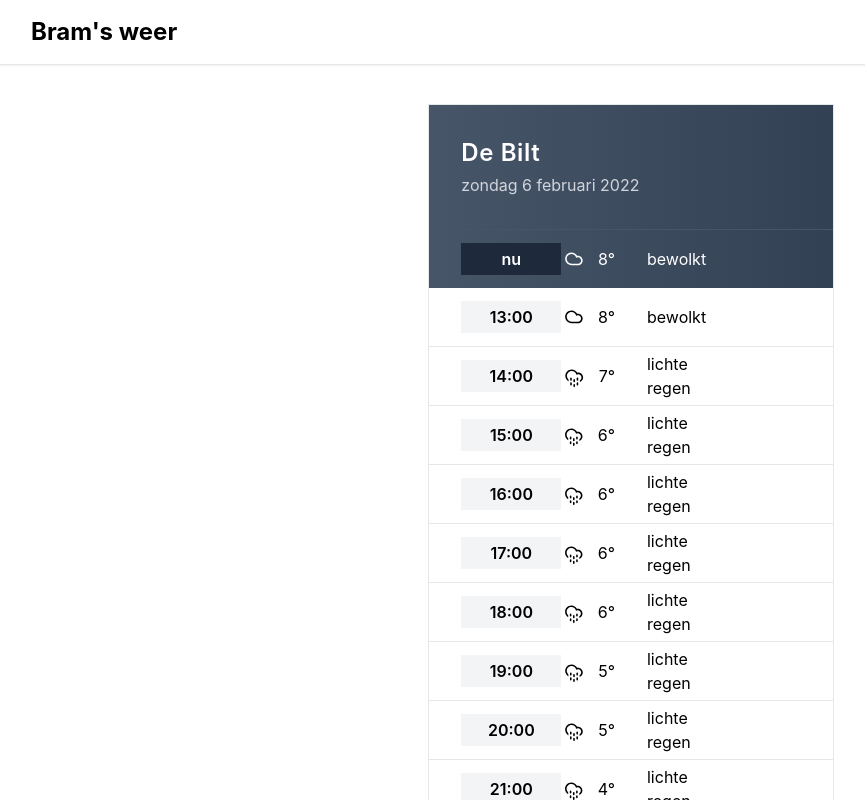
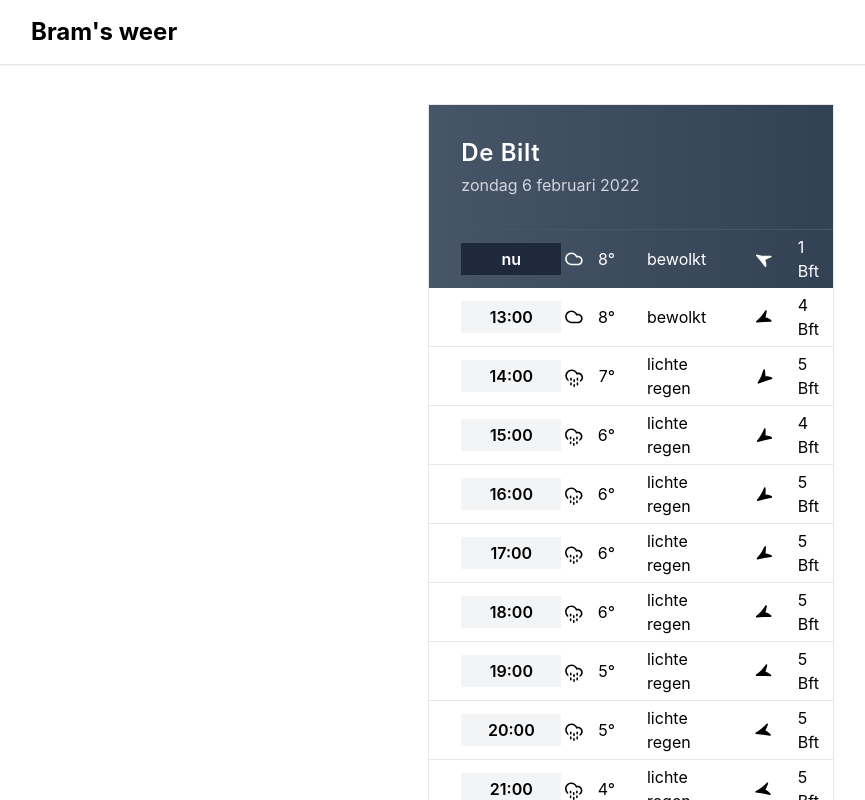
Before and after one commit to bramvanrijswijk/react-weather-app, a React (Create React App) app: page / in a window 1280 px wide. Shown: the top 800 px of the page, without its empty margins (9-874 px from the left). Built offline with nearby package versions, Linux system fonts and the light colour scheme.

Commit message:
feat: add windspeed to today widget

```diff
--- a/src/components/ForecastIcon.js
+++ b/src/components/ForecastIcon.js
@@ -3,6 +3,7 @@ import Sun from './icons/Sun';
 import CloudDrizzle from './icons/CloudDrizzle';
 import CloudFog from './icons/CloudFog';
 import CloudSnowAlt from './icons/CloudSnowAlt';
+import Arrow from './icons/Arrow';
 
 const ForecastIcon = props => {
   const iconMapper = {
@@ -11,13 +12,19 @@ const ForecastIcon = props => {
     CloudFog,
     CloudSnowAlt,
     Sun,
+    Arrow,
   };
 
   const Icon = iconMapper[props.icon];
 
   return <Icon
       color={props.color ?? '#FFF'}
-      style={{maxWidth: '50px', minWidth: '50px', textAlign: 'left'}}/>;
+      style={{
+        maxWidth: '50px',
+        minWidth: '50px',
+        textAlign: 'left',
+        ...props?.style ?? {},
+      }}/>;
 };
 
 export default ForecastIcon;
--- /dev/null
+++ b/src/components/RotatableArrow.js
@@ -0,0 +1,12 @@
+import ForecastIcon from './ForecastIcon';
+
+const RotatableArrow = props => {
+  return (
+      <ForecastIcon color={props.color} icon="Arrow" style={{
+        transform: `rotate(${props.degrees}deg)`,
+        width: '15px',
+      }}/>
+  );
+};
+
+export default RotatableArrow;
--- a/src/components/TodayWidgetHeaderRow.js
+++ b/src/components/TodayWidgetHeaderRow.js
@@ -1,5 +1,7 @@
 import ForecastIcon from './ForecastIcon';
-import {getIconNameById} from '../utils/weatherIcons';
+import {getIconNameById} from '../utils/weather-icons';
+import RotatableArrow from './RotatableArrow';
+import {calculateWindSpeedInBeaufort} from '../utils/wind-in-beaufort';
 
 const TodayWidgetHeaderRow = props => {
   return (
@@ -26,7 +28,10 @@ const TodayWidgetHeaderRow = props => {
         </p>
         <p className="text-white">
             <span className="flex items-center space-x-2">
-              {/*{// todo: arrow and windspeed }*/}
+              <RotatableArrow color={'#FFF'}
+                              degrees={props.forecastData.current.wind_deg}/>
+              <span>{calculateWindSpeedInBeaufort(
+                  props.forecastData.current.wind_speed)} Bft</span>
             </span>
         </p>
       </div>
--- a/src/components/TodayWidgetRow.js
+++ b/src/components/TodayWidgetRow.js
@@ -1,5 +1,8 @@
 import ForecastIcon from './ForecastIcon';
-import {getIconNameById} from '../utils/weatherIcons';
+import RotatableArrow from './RotatableArrow';
+import {getIconNameById} from '../utils/weather-icons';
+import {calculateWindSpeedInBeaufort} from '../utils/wind-in-beaufort';
+import {formatTime} from '../utils/time-formatter';
 
 const TodayWidgetRow = props => {
   return (
@@ -8,11 +11,7 @@ const TodayWidgetRow = props => {
         <p style={{minWidth: '100px', maxWidth: '100px'}}>
           <time
               className="flex items-center justify-center bg-gray-100 font-semibold px-3 py-1">
-            {
-              new Date(props.hourlyData.dt * 1000)
-                  .toLocaleTimeString('nl-NL',
-                      {hour: '2-digit', minute: '2-digit'})
-            }
+            {formatTime(props.hourlyData.dt)}
           </time>
         </p>
         <p>
@@ -29,7 +28,10 @@ const TodayWidgetRow = props => {
         </p>
         <p>
             <span className="flex items-center space-x-2">
-              {/*{// todo: arrow and windspeed }*/}
+              <RotatableArrow color={'#000'}
+                              degrees={props.hourlyData.wind_deg}/>
+              <span>{calculateWindSpeedInBeaufort(
+                  props.hourlyData.wind_speed)} Bft</span>
             </span>
         </p>
       </div>
--- /dev/null
+++ b/src/components/icons/Arrow.js
@@ -0,0 +1,41 @@
+const Arrow = props => {
+  return (
+      <svg
+          id="Capa_1"
+          version="1.1"
+          x="0px"
+          y="0px"
+          width="15"
+          height="15"
+          viewBox="0 0 396.433 396.433"
+          style={props.style}
+          // style="enable-background:new 0 0 396.433 396.433;"
+      >
+        <path
+            fill={props.color}
+            fillRule="evenodd"
+            clipRule="evenodd"
+            d="M375.345,152.655C255.313,116.943,137.343,78.915,35.325,3.875C16.849-9.716,0.701,15.563,7.566,31.636
+        c48.861,114.446,90.3,231.237,127.888,349.823c6.304,19.899,34.264,20.031,40.536,0c16.386-52.336,37.152-114.487,23.508-169.351
+        c56.81-5.213,113.603-11.136,170.232-17.962C392.229,191.436,399.784,159.925,375.345,152.655z"
+        />
+        <g/>
+        <g/>
+        <g/>
+        <g/>
+        <g/>
+        <g/>
+        <g/>
+        <g/>
+        <g/>
+        <g/>
+        <g/>
+        <g/>
+        <g/>
+        <g/>
+        <g/>
+      </svg>
+  );
+};
+
+export default Arrow;
--- /dev/null
+++ b/src/utils/time-formatter.js
@@ -0,0 +1,5 @@
+export const formatTime = timestamp => {
+  return new Date(timestamp * 1000)
+      .toLocaleTimeString('nl-NL',
+          {hour: '2-digit', minute: '2-digit'});
+};
--- /dev/null
+++ b/src/utils/wind-in-beaufort.js
@@ -0,0 +1,39 @@
+export const calculateWindSpeedInBeaufort = windSpeedInMetersPerSecond => {
+  const windSpeedInKilometersPerHour = Math.round(
+      windSpeedInMetersPerSecond * 3.6);
+
+  // 0 bft -> starts from a wind speed of 0 km/h
+  // 1 bft -> starts from a wind speed of 2 km/h
+  // 2 bft -> starts from a wind speed of 6 km/h
+  // etc.
+  const beaufortMapper = {
+    '0': 0,
+    '1': 2,
+    '2': 6,
+    '3': 12,
+    '4': 20,
+    '5': 29,
+    '6': 39,
+    '7': 50,
+    '8': 62,
+    '9': 75,
+    '10': 89,
+    '11': 103,
+    '12': 118,
+  };
+
+  if (windSpeedInKilometersPerHour >= 118) {
+    return 12;
+  }
+
+  let beaufort = 0;
+  Object.values(beaufortMapper).some((minimumWindSpeed, index) => {
+    if (windSpeedInKilometersPerHour >= minimumWindSpeed &&
+        windSpeedInKilometersPerHour < beaufortMapper[index + 1]) {
+      beaufort = index;
+      return true;
+    }
+  });
+
+  return beaufort;
+};
```
Also changed, not shown: src/utils/weather-icons.js (renamed from src/utils/weatherIcons.js).
